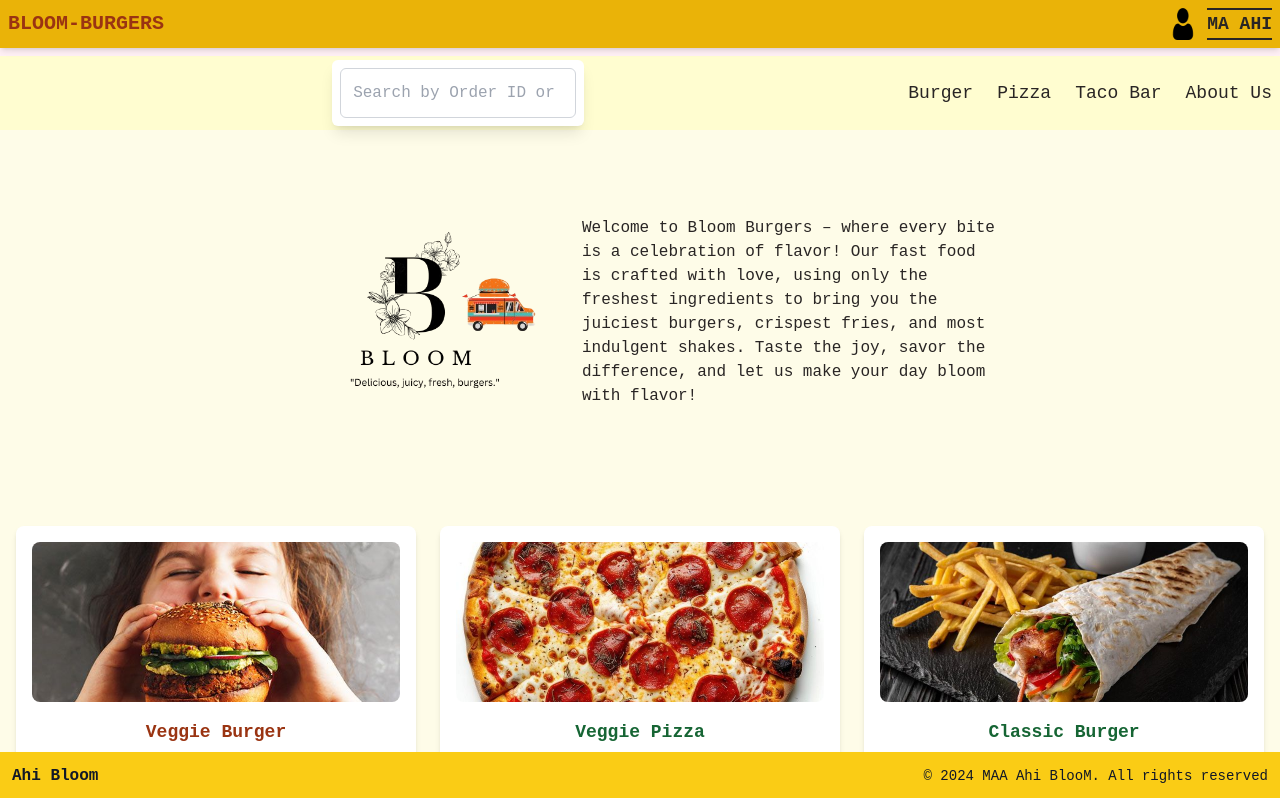
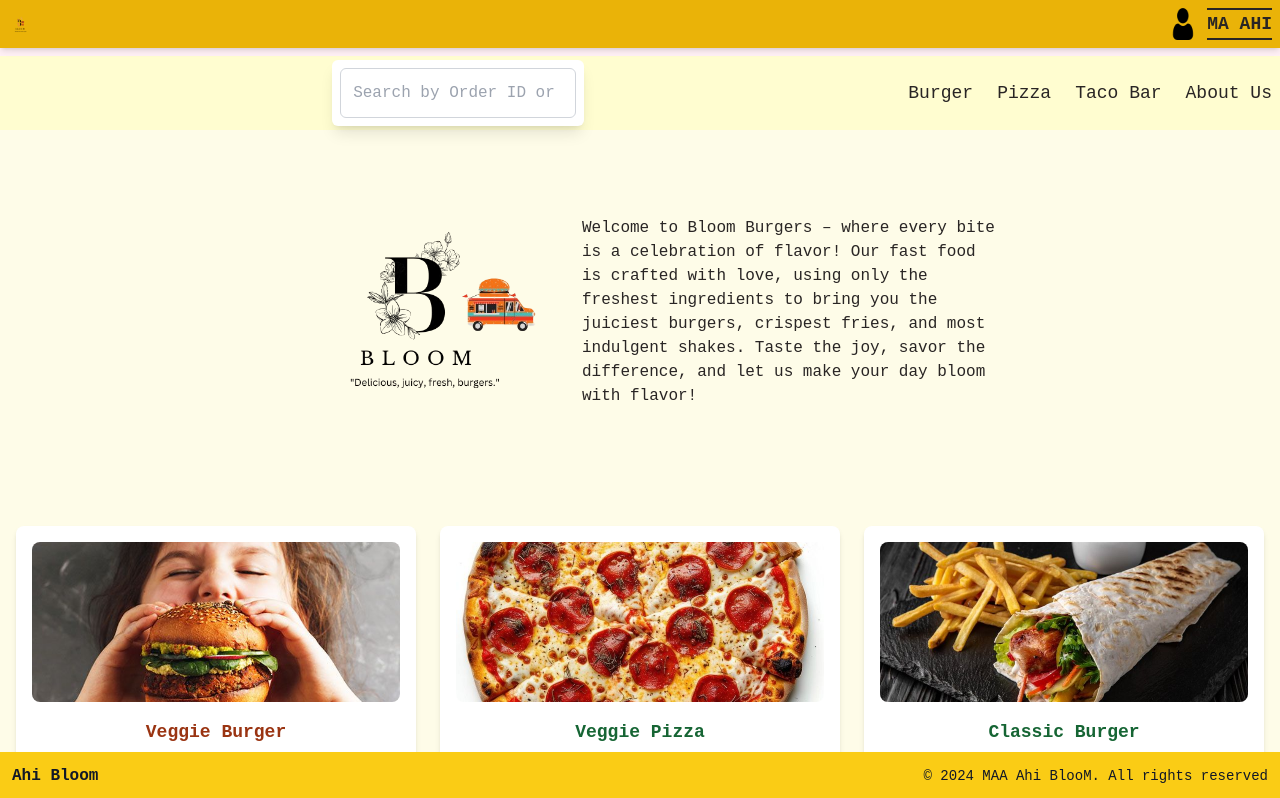
Before and after one commit to Adib-MAAhi/bloom-fast-foods, a React (Vite) app in the folder fast-fd/: page / in a window 1280 px wide. Shown: the top 798 px of the page. Built offline with nearby package versions, Linux system fonts and the light colour scheme.

Commit message:
add new images

```diff
--- a/fast-fd/src/ui/Header.jsx
+++ b/fast-fd/src/ui/Header.jsx
@@ -7,7 +7,7 @@ function Header() {
         <header className="flex flex-col shadow-md z-10 top-0 left-0 fixed w-full justify-between items-center p-2 sm:flex-row bg-yellow-500 text-stone-800 ">
             <div className="flex items-center space-x-4">
                 <Link className="uppercase text-orange-800 font-semibold text-xl " to="/">
-                    Bloom-Burgers
+                    <img className="w-6 h-8" src="images/BloomBurger.png" alt="" />
                 </Link>
             </div>
             <div>
```
Also changed, not shown: fast-fd/public/images/BloomBurger.png (added).
